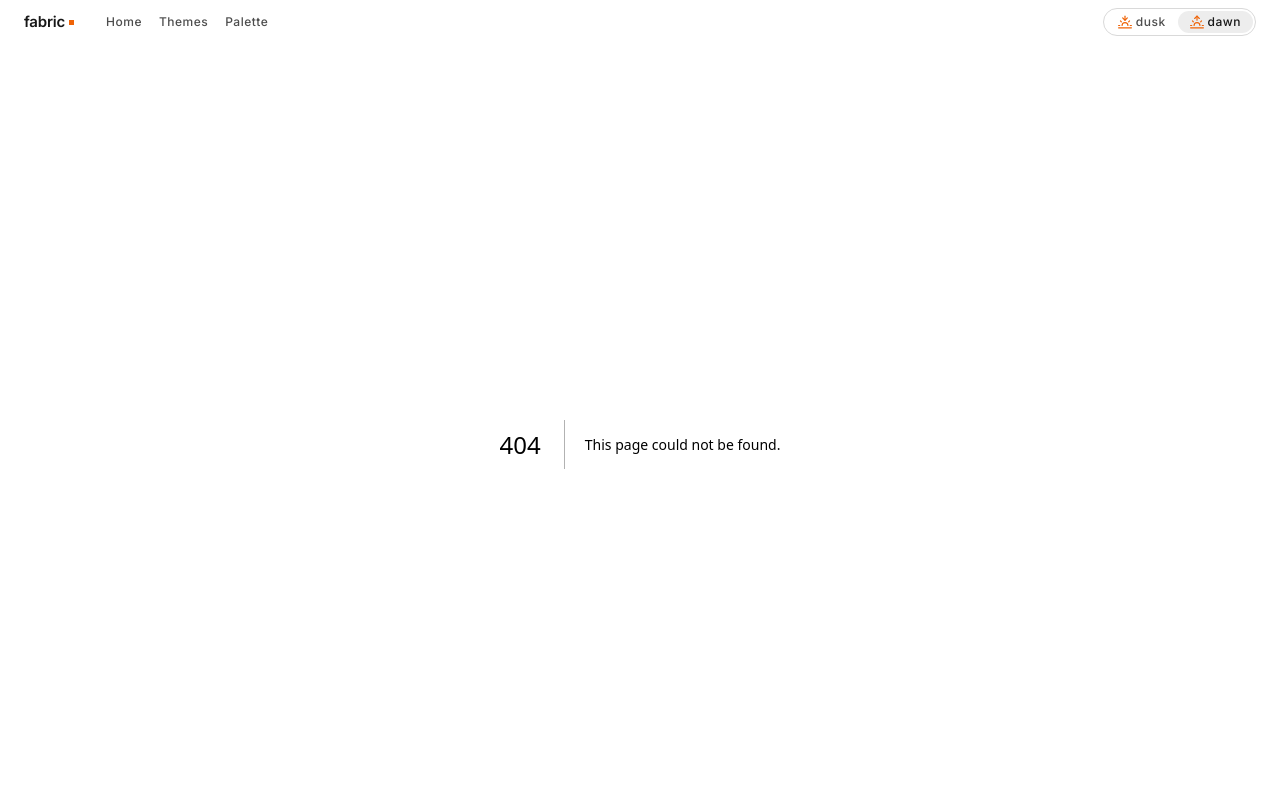
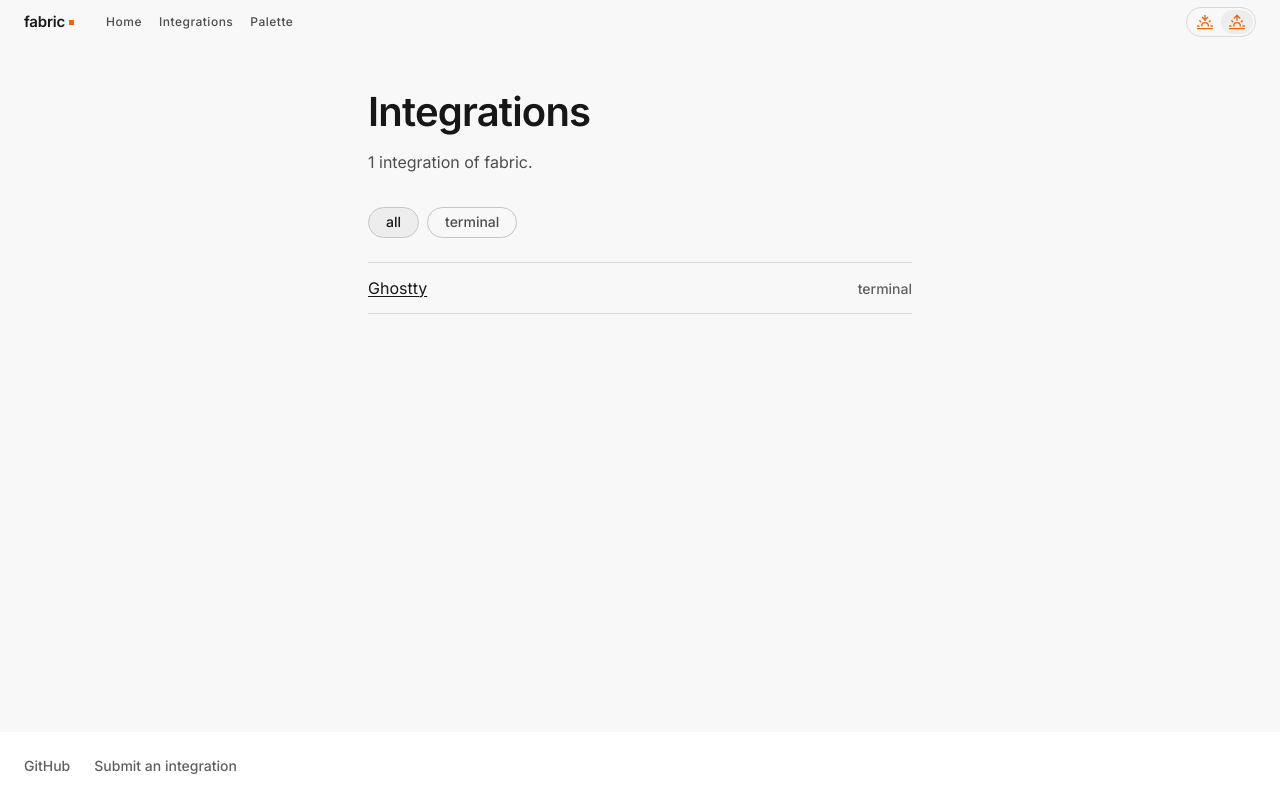
Before and after one commit to ozzycodes2/fabric-site, a Next.js app: page /integrations in a window 1280 px wide. Before the commit this address had no page. Shown: the top 800 px of the page. Built offline with nearby package versions, Linux system fonts and the light colour scheme.

Commit message:
feat: rename themes to integrations, make the toggle icon-only
The nav reads Home, Integrations, Palette, and the directory moves from
/themes to /integrations to match. The variant toggle shows only the sunset
and sunrise icons; each button keeps "dusk" or "dawn" as its accessible
name and tooltip.

```diff
--- a/src/app/themes/page.tsx
+++ b/src/app/integrations/page.tsx
@@ -2,13 +2,13 @@ import type { Metadata } from "next";
 import { ThemesList } from "@/components/themes-list";
 import { getPorts } from "@/lib/ports";
 
-export const metadata: Metadata = { title: "Themes · fabric" };
+export const metadata: Metadata = { title: "Integrations · fabric" };
 
-export default function ThemesPage() {
+export default function IntegrationsPage() {
   const ports = getPorts();
   return (
     <main className="mx-auto max-w-[592px] px-lg pt-xxl">
-      <h1 className="mb-md text-[32px] leading-none font-semibold tracking-[-0.8px] sm:text-display">Themes</h1>
+      <h1 className="mb-md text-[32px] leading-none font-semibold tracking-[-0.8px] sm:text-display">Integrations</h1>
       <p className="mb-xl text-body text-ink-muted">
         {ports.length} {ports.length === 1 ? "integration" : "integrations"} of fabric.
       </p>
--- a/src/components/site-header.tsx
+++ b/src/components/site-header.tsx
@@ -3,7 +3,7 @@ import { VariantToggle } from "./variant-toggle";
 
 const NAV = [
   { href: "/", label: "Home" },
-  { href: "/themes", label: "Themes" },
+  { href: "/integrations", label: "Integrations" },
   { href: "/palette", label: "Palette" },
 ];
 
--- a/src/components/variant-toggle.tsx
+++ b/src/components/variant-toggle.tsx
@@ -11,8 +11,8 @@ function HorizonIcon({ variant }: { variant: VariantSlug }) {
     <svg
       aria-hidden="true"
       viewBox="0 0 24 24"
-      width="14"
-      height="14"
+      width="16"
+      height="16"
       fill="none"
       className="stroke-primary"
       strokeWidth="2"
@@ -57,11 +57,12 @@ export function VariantToggle() {
           key={v}
           type="button"
           aria-pressed={active === v}
+          aria-label={v}
+          title={v}
           onClick={() => choose(v)}
-          className="inline-flex items-center gap-xxs rounded-full px-sm py-xxs text-eyebrow font-medium text-ink-muted aria-pressed:bg-surface-2 aria-pressed:text-ink"
+          className="inline-flex items-center rounded-full px-xs py-xxs aria-pressed:bg-surface-2"
         >
           <HorizonIcon variant={v} />
-          {v}
         </button>
       ))}
     </div>
```
Also changed, not shown: 2 other files (tests, documents, lock files or other folders).
